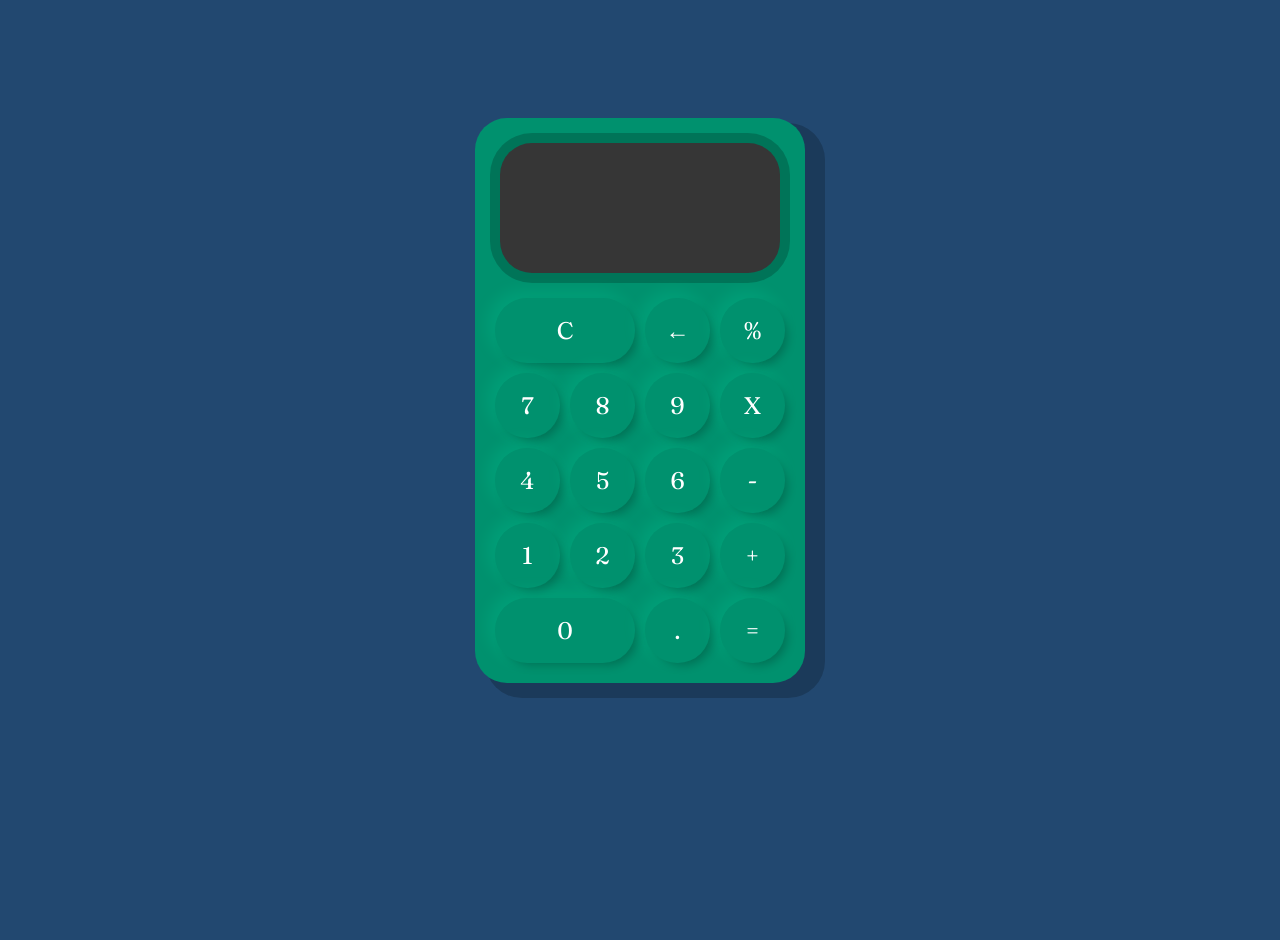
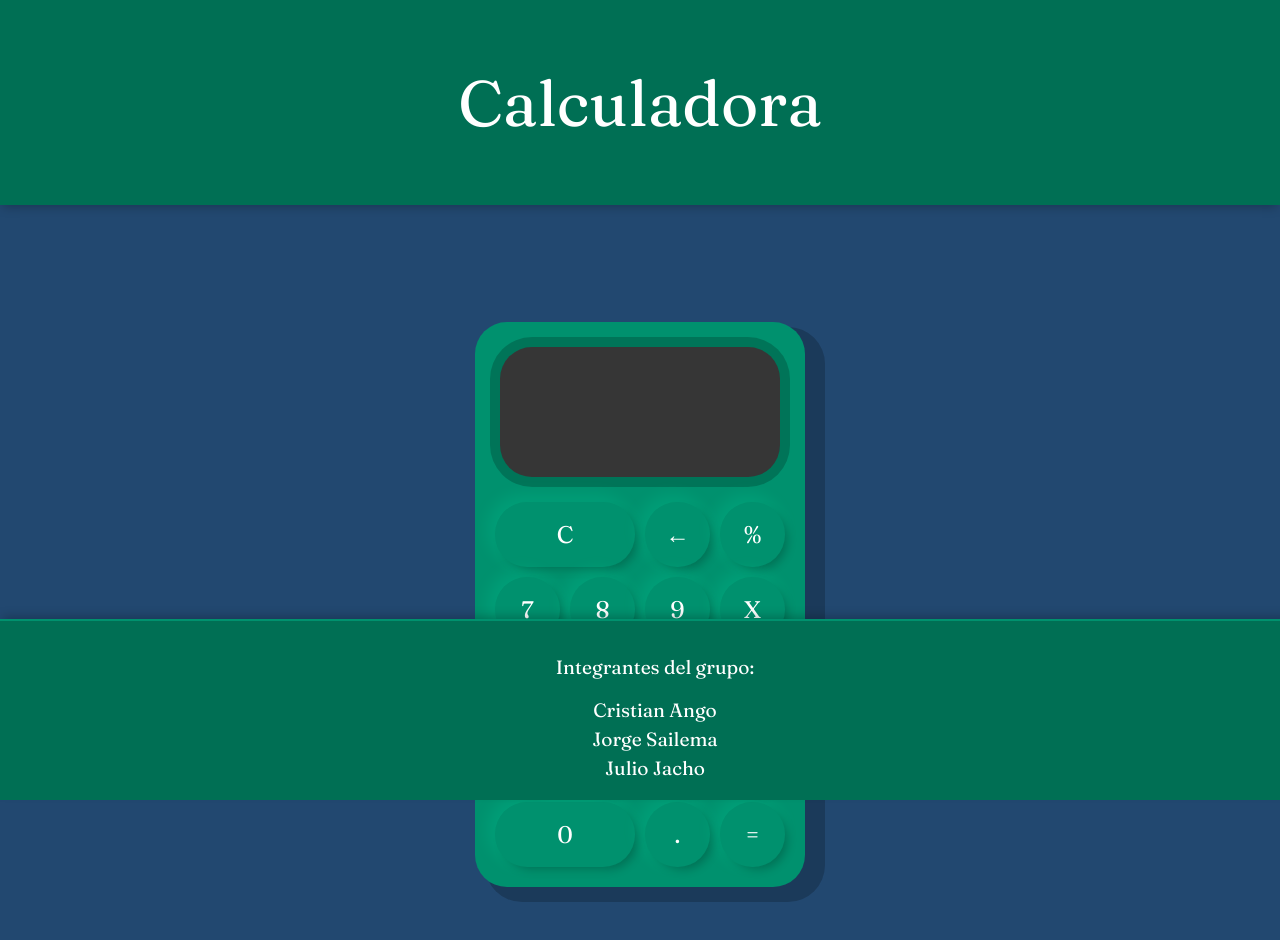
Before and after one commit to CristianDDGA/Calculadora, a plain HTML site: page index.html in a window 1280 px wide. Before the commit the page ends 800 px from the top, so only its background shows below. Drawn offline with Linux system fonts and the light colour scheme.

Commit message:
[JG-1] Implementación de nueva funcionalidad a la calculadora

```diff
--- a/index.css
+++ b/index.css
@@ -70,3 +70,36 @@ button:focus {
 #valor-anterior {
     font-size: 2em;
 }
+
+header {
+    text-align: center;
+    background-color: #006f54;
+    padding: 20px;
+    color: #fff;
+    font-size: 2em;
+    box-shadow: 0px 5px 10px -3px #00000040;
+}
+
+footer {
+    text-align: center;
+    background-color: #006f54;
+    padding: 15px;
+    color: #fff;
+    font-size: 1.2em;
+    position: fixed; /* Hace que el footer sea estático */
+    bottom: 0;
+    width: 100%;
+    box-shadow: 0px -5px 10px -3px #00000040;
+    border-top: 2px solid #00916e;
+    z-index: 10; /* Asegura que el footer esté por encima de otros elementos */
+}
+
+footer ul {
+    list-style-type: none; /* Elimina los puntos del listado */
+    padding: 0;
+    margin: 0;
+}
+
+footer li {
+    margin: 5px 0; /* Espaciado entre los nombres */
+}
--- a/index.html
+++ b/index.html
@@ -11,6 +11,9 @@
     <script src="index.js" type="text/javascript" defer></script>
 </head>
 <body>
+    <header>
+        <h1>Calculadora</h1>
+    </header>
     <div class="container">
         <div class="calculadora">
             <div class="display">
@@ -37,5 +40,13 @@
             <button class="operador" value="igual">=</button>
         </div>
     </div>
+    <footer>
+        <p>Integrantes del grupo:</p>
+        <ul>
+            <li>Cristian Ango</li>
+            <li>Jorge Sailema</li>
+            <li>Julio Jacho</li>
+        </ul>
+    </footer>
 </body>
 </html>
```
